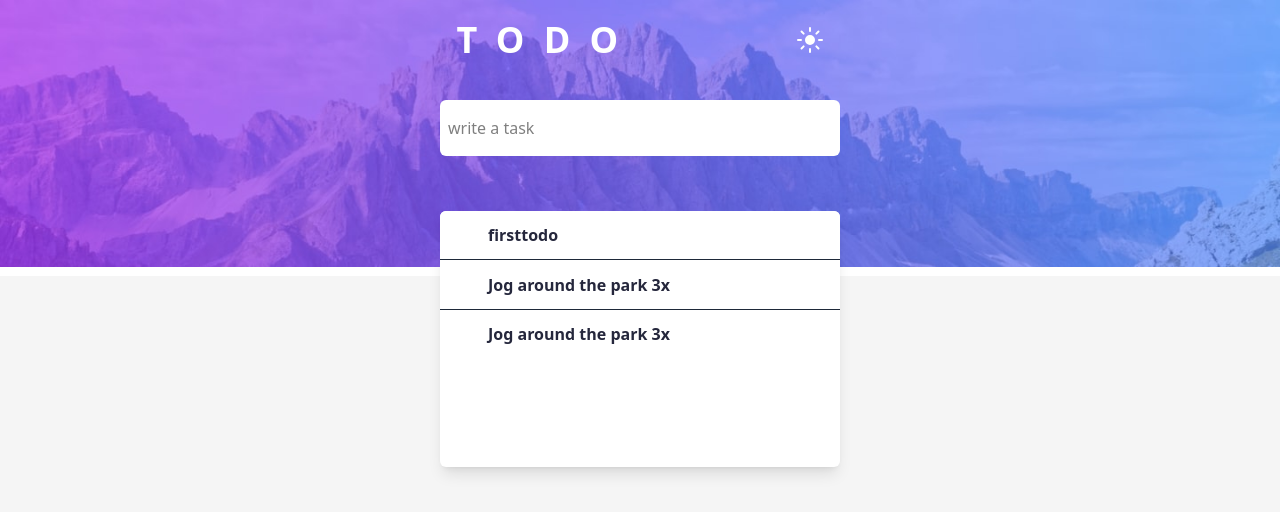
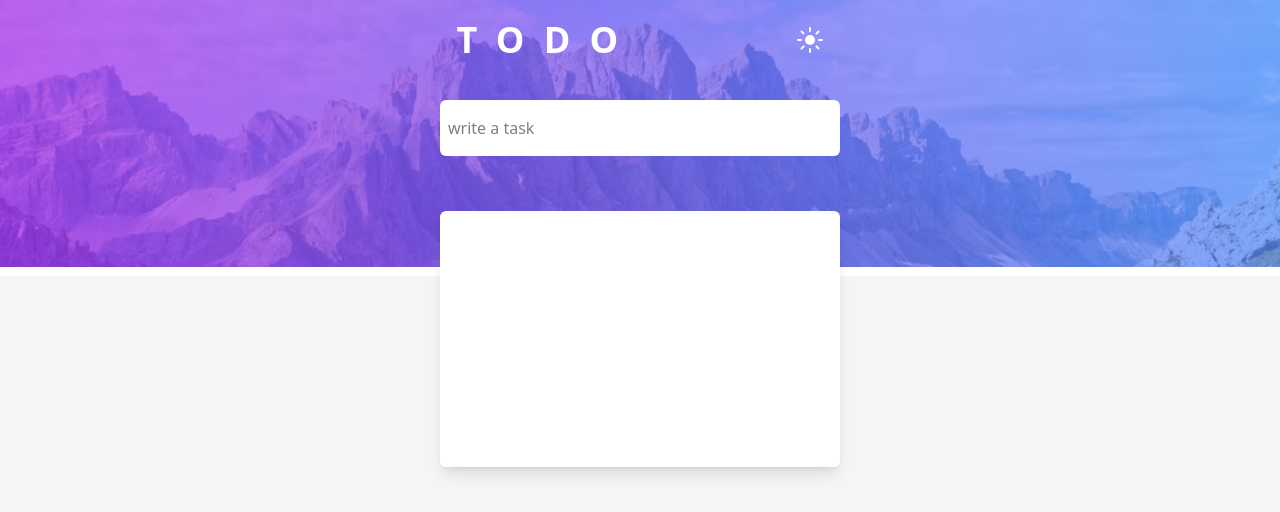
Before and after one commit to Abed001/ReduxTodoApp, a React (Vite) app: page / in a window 1280 px wide. Shown: the top 512 px of the page. Built offline with nearby package versions, Linux system fonts and the light colour scheme.

Commit message:
feat: add task input and rendering via Redux store

```diff
--- /dev/null
+++ b/src/component/InputElement.tsx
@@ -0,0 +1,34 @@
+import { useState } from "react";
+import { useTheme } from "../context/useTheme";
+import { useAppDispatch } from "../page/hooks";
+import { addTask } from "../page/todosSlice";
+
+function InputElement() {
+  const { dark } = useTheme();
+  const [input, setInput] = useState("");
+  const dispatch = useAppDispatch();
+  const handleAddTask = () => {
+    if (input.trim()) {
+      dispatch(addTask(input));
+      setInput("");
+    }
+  };
+  return (
+    <div>
+      <input
+        onKeyDown={(e) => e.key === "Enter" && handleAddTask()}
+        value={input}
+        onChange={(e) => setInput(e.target.value)}
+        className={`mt-10 min-w-[400px] lg:min-w-[400px] p-2 py-4 rounded-md ${
+          dark
+            ? "dark:text-white bg-darkelements placeholder-gray-500"
+            : "bg-white text-black "
+        } `}
+        type="text"
+        placeholder="write a task"
+      />
+    </div>
+  );
+}
+
+export default InputElement;
--- /dev/null
+++ b/src/component/LowerSection.tsx
@@ -0,0 +1,43 @@
+import { useTheme } from "../context/useTheme";
+import { useAppSelector } from "../page/hooks";
+
+function LowerSection() {
+  const { dark } = useTheme();
+  const tasks = useAppSelector((state) => state.todo.task);
+  console.log(tasks);
+  return (
+    <section
+      className={`font-semibold customtransition ${
+        dark ? "bg-darkbackground" : "bg-lightbackground"
+      }    relative h-[100vh] w-[100%] `}
+    >
+      <div
+        className={`mt-10 ${
+          dark ? "bg-darkelements" : "bg-white"
+        }  min-w-[400px] lg:min-w-[400px] absolute top-[-20%] left-[50%] translate-x-[-50%] h-64 overflow-y-auto no-scrollbar rounded-md  shadow-lg`}
+      >
+        <ul
+          className={`w-[100%] space-y-[0.5px] ${
+            dark
+              ? " divide-gray-600 text-white"
+              : " text-darkelements divide-gray-800"
+          } divide-y `}
+        >
+          {" "}
+          {tasks.map((task) => (
+            <li
+              key={task.id}
+              className={`${
+                dark ? "bg-darkelements" : "bg-white"
+              } py-2 lg:py-3 pl-12 `}
+            >
+              {task.title}
+            </li>
+          ))}
+        </ul>
+      </div>
+    </section>
+  );
+}
+
+export default LowerSection;
--- a/src/page/Home.tsx
+++ b/src/page/Home.tsx
@@ -1,12 +1,14 @@
 // use the useAppSelector instead for typescript
 // import { useSelector } from "react-redux";
+import InputElement from "../component/InputElement";
+import LowerSection from "../component/LowerSection";
 import ToggleDarkMode from "../component/ToggleDarkMode";
 import UpperSection from "../component/UpperSection";
-import { useTheme } from "../context/useTheme";
-import { useAppSelector } from "./hooks"; // adjust path if needed
+//import { useTheme } from "../context/useTheme";
+//import { useAppSelector } from "./hooks"; // adjust path if needed
 function Home() {
-  const task = useAppSelector((state) => state.todo.task);
-  const { dark } = useTheme();
+  //const task = useAppSelector((state) => state.todo.task);
+  // const { dark } = useTheme();
   return (
     <div className={`flex flex-col h-[100vh] w-full`}>
       <section className={`px-10 pb-10 h-[50vh] `}>
@@ -16,63 +18,11 @@ function Home() {
             <ToggleDarkMode />
           </div>
           <div className="flex justify-center">
-            <input
-              className={`mt-10 min-w-[400px] lg:min-w-[400px] p-2 py-4 rounded-md ${
-                dark
-                  ? "dark:text-white bg-darkelements placeholder-gray-500"
-                  : "bg-white text-black "
-              } `}
-              type="text"
-              placeholder="write a task"
-            />
+            <InputElement />
           </div>
         </div>
       </section>
-
-      {/*the bottom section*/}
-
-      <section
-        className={`font-semibold customtransition ${
-          dark ? "bg-darkbackground" : "bg-lightbackground"
-        }    relative h-[100vh] w-[100%] `}
-      >
-        <div
-          className={`mt-10 ${
-            dark ? "bg-darkelements" : "bg-white"
-          }  min-w-[400px] lg:min-w-[400px] absolute top-[-20%] left-[50%] translate-x-[-50%] h-64 overflow-y-auto no-scrollbar rounded-md  shadow-lg`}
-        >
-          <ul
-            className={`w-[100%] space-y-[0.5px] ${
-              dark
-                ? " divide-gray-600 text-white"
-                : " text-darkelements divide-gray-800"
-            } divide-y `}
-          >
-            {" "}
-            <li
-              className={`${
-                dark ? "bg-darkelements" : "bg-white"
-              } py-2 lg:py-3 pl-12 `}
-            >
-              {task}
-            </li>
-            <li
-              className={`${
-                dark ? "bg-darkelements" : "bg-white"
-              } py-2 lg:py-3 pl-12 `}
-            >
-              Jog around the park 3x
-            </li>
-            <li
-              className={`${
-                dark ? "bg-darkelements" : "bg-white"
-              } py-2 lg:py-3 pl-12 `}
-            >
-              Jog around the park 3x
-            </li>
-          </ul>
-        </div>
-      </section>
+      <LowerSection />
     </div>
   );
 }
--- a/src/page/todosSlice.ts
+++ b/src/page/todosSlice.ts
@@ -1,7 +1,11 @@
-import { createSlice } from "@reduxjs/toolkit";
+import { createSlice, nanoid } from "@reduxjs/toolkit";
 
+type Task = {
+  id: string;
+  title: string;
+};
 const initialState = {
-  task: "firsttodo",
+  task: [] as Task[],
 };
 
 const todoSlice = createSlice({
@@ -11,8 +15,14 @@ const todoSlice = createSlice({
     updateTask(state, action) {
       state.task = action.payload;
     },
+    addTask(state, action) {
+      state.task.push({
+        id: nanoid(), // generates a unique ID
+        title: action.payload, // the string from your input
+      });
+    },
   },
 });
 
-export const { updateTask } = todoSlice.actions;
+export const { updateTask, addTask } = todoSlice.actions;
 export default todoSlice.reducer;
```
